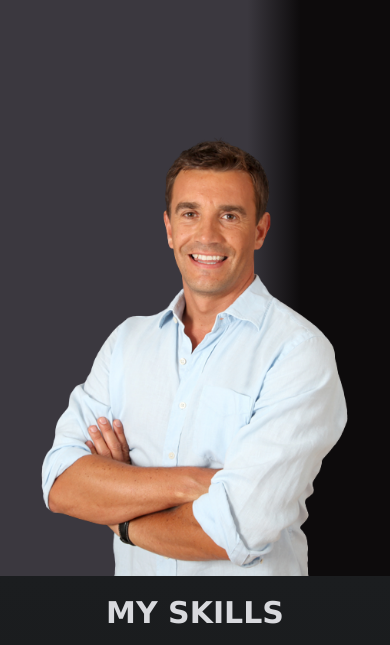
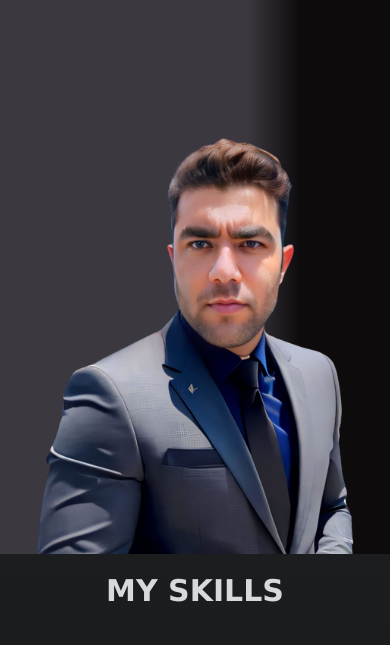
Before and after one commit to GustavoGFG/GustavoDeveloper, a plain HTML site: page index.html in a window 390 px wide. Shown: the part 780-1425 px from the top of the page. Drawn offline with nearby package versions, Linux system fonts and the light colour scheme.

Commit message:
Changed Hero Image and Form Design

```diff
--- a/index.html
+++ b/index.html
@@ -97,7 +97,7 @@
           </div>
         </div>
         <!-- <div class="profile-img-container"> -->
-        <img src="./Assets/profile-image.png" alt="Profile Picture" />
+        <img src="./Assets/profile.png" alt="Profile Picture" />
         <!-- </div> -->
       </section>
 
--- a/style.css
+++ b/style.css
@@ -243,10 +243,10 @@ address a:hover i {
 }
 .hero img {
   position: absolute;
-  bottom: -15%;
-  right: 8%;
+  right: 10%;
   width: 950px;
   max-width: 65vh;
+  bottom: -30px;
 }
 
 /* aboutme skill section */
@@ -566,9 +566,14 @@ footer p {
   }
   .hero img {
     position: static;
-    transform: translateY(10%);
-    width: 95%;
+    margin-top: 50px;
+    /* margin-left: -15%; */
+    width: 950px;
+    max-width: 99%;
+    margin-bottom: -45px;
+    /* max-width: 65vh; */
   }
+
   /* SKILLS ABOUT ME */
   .aboutme-skill-section {
     flex-direction: column;
```
Also changed, not shown: Assets/GD-ORANGE-WHITE.png (deleted), Assets/Logo-for-icon.png (deleted), Assets/Official-Logo-GD.png (deleted), Assets/ico.ico (deleted), Assets/image_removebg_preview_aCB_icon.ico (deleted), Assets/profile-image.png (deleted), Assets/profile.png (added).
